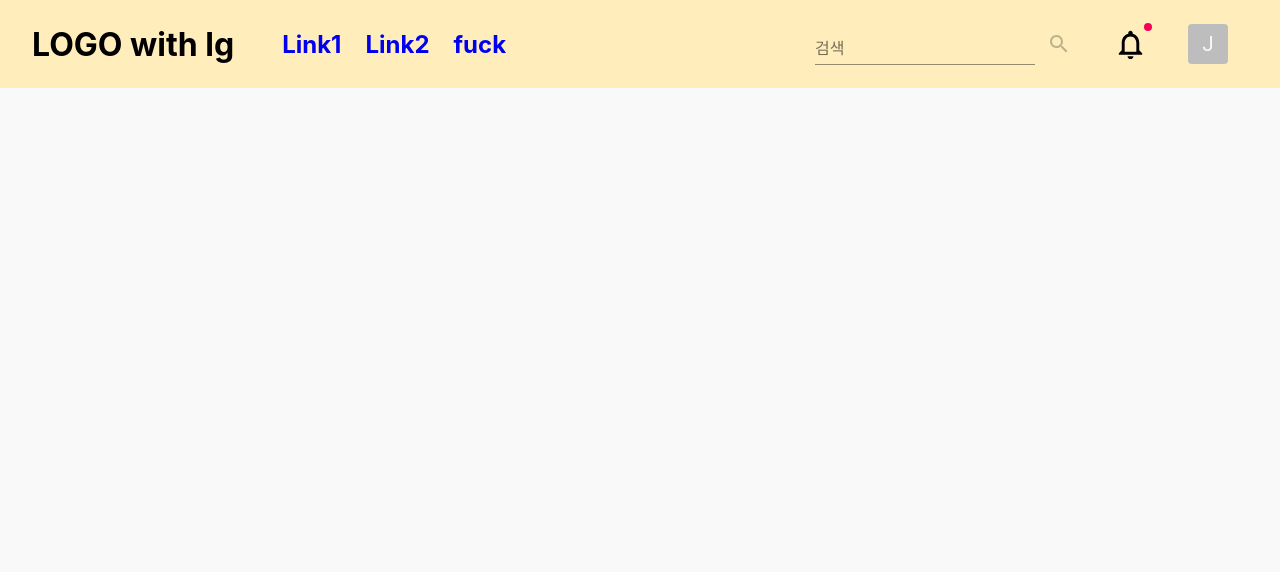
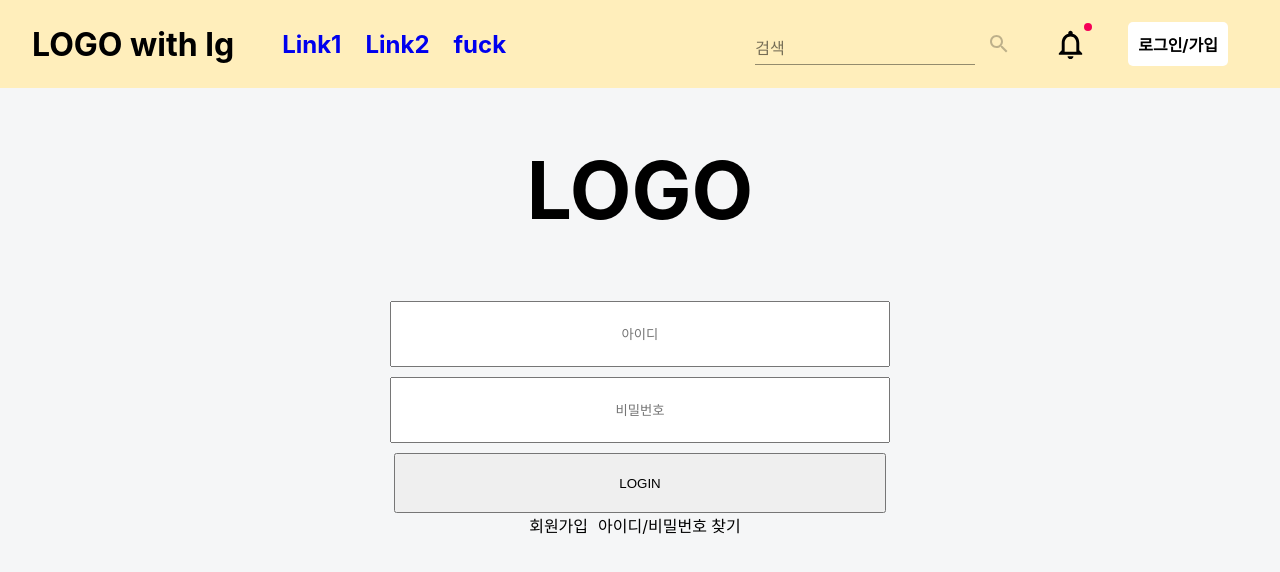
Before and after one commit to SeongJinJeong/PlayNight, a React (Create React App) app in the folder client/: page /login in a window 1280 px wide. Shown: the top 572 px of the page. Built offline with nearby package versions, Linux system fonts and the light colour scheme.

Commit message:
로그인 페이지 구현

```diff
--- a/client/public/index.html
+++ b/client/public/index.html
@@ -13,15 +13,22 @@
     <link rel="manifest" href="%PUBLIC_URL%/manifest.json" />
     <title>React App</title>
     <style>
-      html,body {
-        margin : 0;
-        padding : 0;
+      html,
+      body {
+        margin: 0;
+        padding: 0;
+
+        height: 100%;
+        width: 100%;
+      }
+
+      #root {
+        min-height: 100%;
       }
     </style>
   </head>
   <body>
     <noscript>You need to enable JavaScript to run this app.</noscript>
-    <div id="root">
-    </div>
+    <div id="root"></div>
   </body>
 </html>
--- a/client/src/App.js
+++ b/client/src/App.js
@@ -4,6 +4,7 @@ import { Route, Switch } from "react-router-dom";
 // Page Import
 import Home from "./Components/Home";
 import Test from "./Components/Test";
+import Login from "./Components/Login";
 
 function App() {
   return (
@@ -23,6 +24,9 @@ function App() {
           <Route path="/fuck">
             <Test />
           </Route>
+          <Route path="/login">
+            <Login />
+          </Route>
         </Switch>
 
         {/* -------------------------------------- */}
@@ -35,10 +39,13 @@ function App() {
 const AppStyle = {
   margin: 0,
   padding: 0,
-  backgroundColor: "rgb(249, 249, 249)",
+
+  backgroundColor: "#F5F6F7",
+
   display: "block",
+  overflow: "hidden",
+
   minHeight: window.innerHeight,
-  overflow: "hidden",
 };
 
 export default App;
--- /dev/null
+++ b/client/src/Components/Login.js
@@ -0,0 +1,142 @@
+import React, { useEffect, useState } from "react";
+import { useHistory } from "react-router-dom";
+
+import Header from "../ui/Header";
+import Contents from "../ui/Contents";
+
+function Login(props) {
+  useEffect(() => {}, []);
+  return (
+    <>
+      <Contents elements={<LoginWrapper />} />
+    </>
+  );
+}
+
+function LoginWrapper() {
+  return (
+    <div style={LoginWrapperStyle}>
+      <LoginTitle />
+      <LoginForm />
+    </div>
+  );
+}
+
+const LoginWrapperStyle = {
+  height: "100%",
+  width: "100%",
+
+  display: "flex",
+  justifyContent: "center",
+  alignItems: "Center",
+  flexDirection: "column",
+};
+
+function LoginTitle() {
+  const history = useHistory();
+
+  const handleLogoClick = () => {
+    history.push("/");
+  };
+  return (
+    <h1
+      style={{
+        fontSize: "500%",
+      }}
+      onClick={handleLogoClick}
+      onMouseOver={(e) => {
+        e.target.style.cursor = "pointer";
+      }}>
+      LOGO
+    </h1>
+  );
+}
+
+function LoginForm(props) {
+  const [id, setId] = useState("");
+  const [passwd, setPasswd] = useState("");
+
+  const history = useHistory();
+
+  // 추후, Fetch 로 로그인 처리 로직 작성 필요
+  const handleLoginFormSubmit = (e) => {
+    e.preventDefault();
+    console.log(`ID : ${id} && PassWd : ${passwd}`);
+    history.push("/");
+  };
+
+  const handleIdChange = (e) => {
+    setId(e.target.value);
+  };
+
+  const handlePwChange = (e) => {
+    setPasswd(e.target.value);
+  };
+  return (
+    <div style={LoginFormDivStyle}>
+      <form onSubmit={handleLoginFormSubmit} style={LoginFormStyle}>
+        <input
+          type="text"
+          style={inputStyle}
+          placeholder="아이디"
+          onChange={handleIdChange}
+        />
+
+        <input
+          type="password"
+          style={inputStyle}
+          placeholder="비밀번호"
+          onChange={handlePwChange}
+        />
+        <button type="submit" style={inputStyle}>
+          LOGIN
+        </button>
+        <div style={(inputStyle, { display: "space-between" })}>
+          <span
+            style={{ marginRight: "10px" }}
+            onClick={(e) => {
+              history.push("/register");
+            }}>
+            회원가입
+          </span>
+          <span
+            style={{ marginRight: "10px" }}
+            onClick={(e) => {
+              history.push("/accountSearch");
+            }}>
+            아이디/비밀번호 찾기
+          </span>
+        </div>
+      </form>
+    </div>
+  );
+}
+
+const LoginFormDivStyle = {
+  width: "80%",
+  height: "80%",
+  display: "flex",
+  justifyContent: "center",
+  alignItems: "center",
+  flexDirection: "column",
+};
+
+const LoginFormStyle = {
+  display: "flex",
+  justifyContent: "center",
+  alignItems: "center",
+  flexDirection: "column",
+
+  width: "60%",
+};
+
+const inputStyle = {
+  width: "80%",
+  height: "60px",
+
+  marginTop: "10px",
+
+  textAlign: "center",
+};
+
+export default Login;
--- a/client/src/ui/Contents.js
+++ b/client/src/ui/Contents.js
@@ -1,7 +1,6 @@
 import React, { useEffect, useState } from "react";
-import Jumbo from "./Jumbo";
 
-function Contents(props) {
+function Contents({ elements }) {
   const [loading, setLoading] = useState(true);
   useEffect(() => {
     return document.getElementsByClassName("Header")[0].offsetHeight !== null
@@ -15,8 +14,12 @@ function Contents(props) {
       style={{
         marginTop:
           document.getElementsByClassName("Header")[0].offsetHeight - 1,
+        minHeight:
+          window.innerHeight -
+          document.getElementsByClassName("Header")[0].offsetHeight,
+        height: "100%",
       }}>
-      {props.elements}
+      {elements}
     </div>
   );
 }
--- a/client/src/ui/Header.js
+++ b/client/src/ui/Header.js
@@ -1,6 +1,6 @@
 import React, { useState, useEffect } from "react";
 
-import { Link } from "react-router-dom";
+import { Link, useHistory } from "react-router-dom";
 
 // Material-UI Import
 import {
@@ -170,8 +170,10 @@ function RightHeader(props) {
 }
 
 function MobileMenu(props) {
-  const [isLogin, setIsLogin] = useState(true);
+  const [isLogin, setIsLogin] = useState(false);
   const [isOpen, setIsOpen] = useState(false);
+
+  const history = useHistory();
 
   function toggleDrawerClose() {
     setIsOpen(false);
@@ -185,14 +187,23 @@ function MobileMenu(props) {
   function drawerList() {
     // Return List Items
     function ListItemObject(props) {
+      function handleDrawerItemClick() {
+        // toggleDrawerClose();
+        console.log(`/${props.path}`);
+        history.push(`/${props.path}`);
+      }
       return (
         <Box onClick={toggleDrawerClose}>
-          <ListItem button>
-            {props.listIcon ? (
-              <ListItemIcon>{props.listIcon}</ListItemIcon>
-            ) : null}
-            {props.listText ? <ListItemText primary={props.listText} /> : null}
-          </ListItem>
+          <div onClick={handleDrawerItemClick}>
+            <ListItem button>
+              {props.listIcon ? (
+                <ListItemIcon>{props.listIcon}</ListItemIcon>
+              ) : null}
+              {props.listText ? (
+                <ListItemText primary={props.listText} />
+              ) : null}
+            </ListItem>
+          </div>
         </Box>
       );
     }
@@ -205,10 +216,12 @@ function MobileMenu(props) {
             <ListItemObject
               listIcon={<Avatar variant="rounded">J</Avatar>}
               listText="프로필"
+              path={"profile"}
             />
             <ListItemObject
               listIcon={<BiLogOutCircle />}
               listText={"로그아웃"}
+              path={"logout"}
               isBottom={true}
             />
           </List>
@@ -219,10 +232,15 @@ function MobileMenu(props) {
             <ListItemObject
               listIcon={<Avatar variant="rounded">J</Avatar>}
               listText="프로필"
+              path={"profile"}
             />
+            <ListItemObject listText="Link1" path={"link1"} menu />
+            <ListItemObject listText="Link2" path={"Link2"} menu />
+            <ListItemObject listText="fuck" path={"fuck"} menu />
             <ListItemObject
               listIcon={<BiLogInCircle />}
               listText={"로그인/가입"}
+              path={"login"}
               isBottom={true}
             />
           </List>
@@ -263,7 +281,7 @@ function MobileMenu(props) {
 
 function WebMenu(props) {
   // 추후 로그인 여부 확인한 다음 isLogin 로직 수정 필요
-  const [isLogin, setIsLogin] = useState(true);
+  const [isLogin, setIsLogin] = useState(false);
   function SearchBox(props) {
     const [text, setText] = useState("");
 
@@ -383,6 +401,10 @@ function WebMenu(props) {
   }
 
   function Login(props) {
+    const history = useHistory();
+    function handleLoginClick() {
+      history.push("/login");
+    }
     return (
       <Box
         fontWeight="bold"
@@ -405,7 +427,8 @@ function WebMenu(props) {
 
           borderRadius: "5px",
           backgroundColor: "white",
-        }}>
+        }}
+        onClick={handleLoginClick}>
         로그인/가입
       </Box>
     );
```
